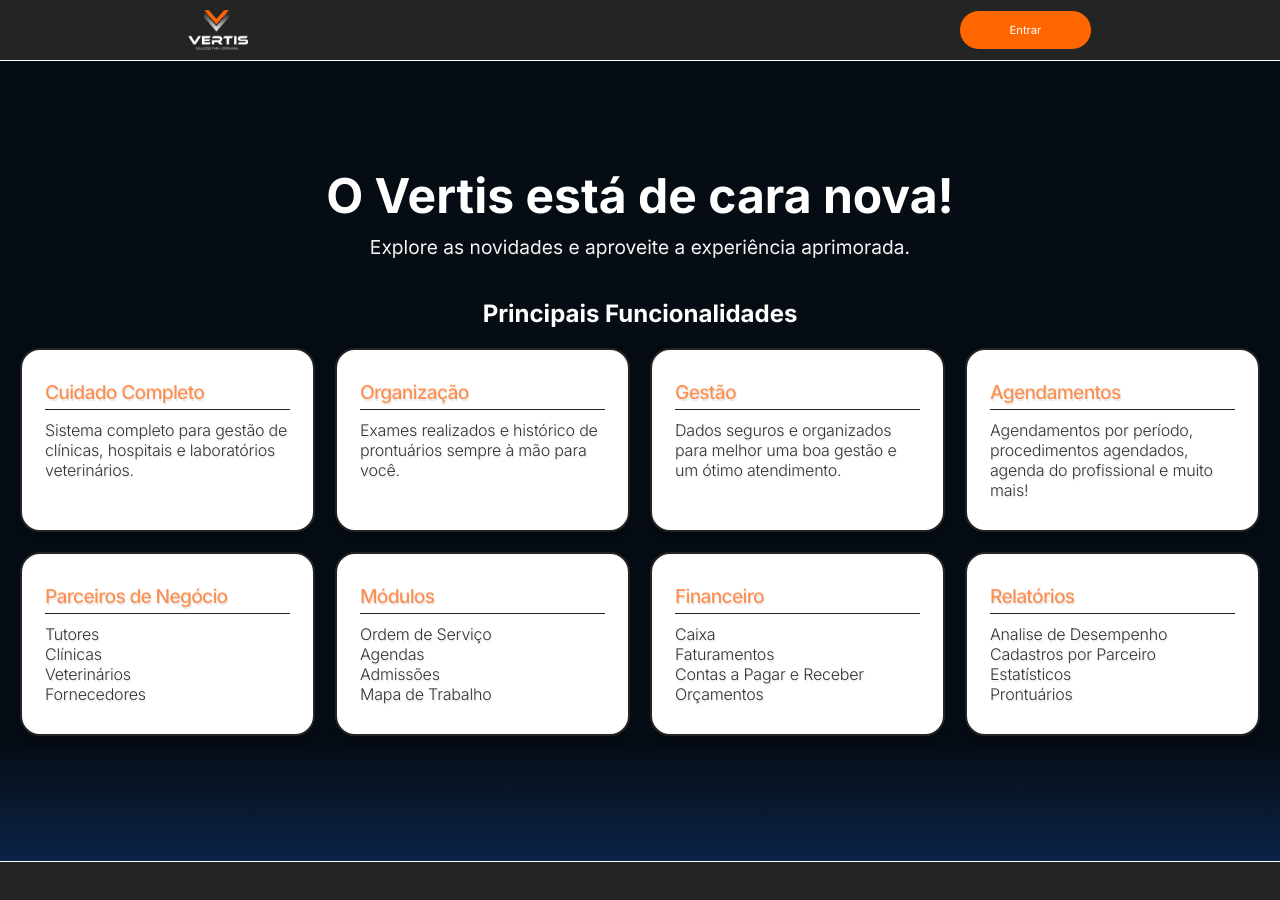
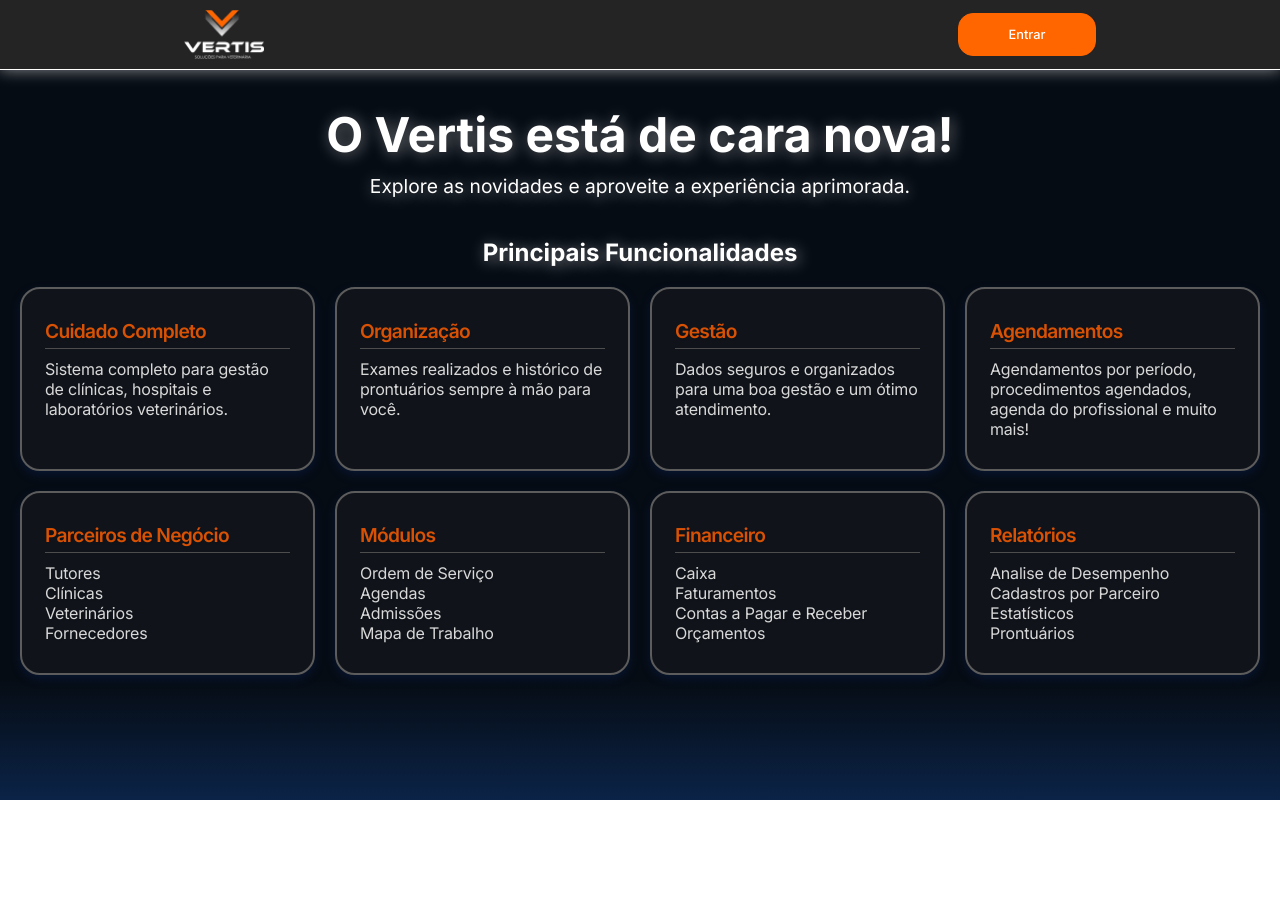
Before and after one commit to Kehs4/VertisWeb, a React (Vite) app in the folder VertisWeb/: page / in a window 1280 px wide. Shown: the top 900 px of the page. After the commit the page ends 800 px from the top, so only its background shows below. Built offline with nearby package versions, Linux system fonts and the light colour scheme.

Commit message:
Design changes on home and login pages.

```diff
--- a/VertisWeb/src/hooks/useAuth.ts
+++ b/VertisWeb/src/hooks/useAuth.ts
@@ -14,8 +14,8 @@
         setIsAuthenticated(false);
         // Opcional: fazer uma chamada à API para invalidar o cookie no backend
         fetch('/api/logout', { method: 'POST' });
-        // Redireciona para a página de login
-        window.location.href = '/login';
+        // Redireciona para a página de home
+        window.location.href = '/';
     }, []);
 
     useEffect(() => {
--- a/VertisWeb/src/pages/home/Home.css
+++ b/VertisWeb/src/pages/home/Home.css
@@ -15,29 +15,34 @@
 
 .header-vertis {
     display: flex;
+    z-index: 2;
+    position: fixed;
+    top: 0;
+    left: 0;
+    width: 100%;
     align-items: center;
     justify-content: space-around;
     padding: 10px;
     background-color: #242424;
     border-bottom: 1px solid #ffffff;
+    box-shadow: 0 0px 15px #fafafa8c;
 }
 
 .header-login-button {
     background-color: #ff6600;
-    border-radius: 30px;
-    padding: 12px 50px;
+    border-radius: 15px;
+    padding: 13px 50px;
     color: white;
-    border: 1px solid #242424;
-    font-size: 0.7rem;
+    font-size: 0.8rem;
+    border: 1px solid #ff6600;
     cursor: pointer;
-    font-weight: 400;
+    transition: all 0.4s;
+    font-weight: 500;
 }
 
 .header-login-button:hover {
-    border: 1px solid #ff6600;
-    transition: all 0.4s;
-    background-color: #ffffff;
-    color: #ff5e00;
+    background-color: #cc5302;
+    border: 1px solid #ffffff;
 }
 
 .section-dashboard {
@@ -61,6 +66,7 @@
     background: linear-gradient(90deg, #ffffff, #ffffff);
     background-clip: text;
     -webkit-text-fill-color: transparent;
+    text-shadow: 2px 2px 15px rgba(255, 255, 255, 0.411);
 }
 
 .dashboard-welcome-message p {
@@ -70,7 +76,7 @@
     background: linear-gradient(90deg, #ffffff 0%, #ffffff 100%);
     background-clip: text;
     -webkit-text-fill-color: transparent;
-    text-shadow: 1px 2px 1px rgba(24, 24, 24, 0.158);
+    text-shadow: 2px 2px 15px rgba(255, 255, 255, 0.521);
 }
 
 .dashboard-cards-title {
@@ -79,6 +85,7 @@
     -webkit-text-fill-color: transparent;
     text-align: center;
     margin-bottom: 10px;
+    text-shadow: 2px 2px 15px rgba(255, 255, 255, 0.521);
 }
 
 .dashboard-cards {
@@ -94,20 +101,19 @@
     flex-direction: column;
     max-width: 300px;
     padding: 30px 23px;
-    box-shadow: 0 4px 10px rgba(0, 0, 0, 0.205);
+    box-shadow: 0 4px 10px rgba(10, 32, 80, 0.473);
     transition: transform 0.3s ease;
-    border: 1px solid #c2c2c2;
     border-radius: 20px;
-    background-color: white;
-    border: 2px solid #242424;
+    background-color: rgba(46, 46, 46, 0.24);
+    border: 2px solid #5c5c5c;
 }
 
 .dashboard-card-title{
     font-size: 1.2rem;
     margin-bottom: 10px;
-    font-weight: 500;
-    color: #ff5e00a9;
-    border-bottom: 1px solid #242424;
+    font-weight: 600;
+    color: #ff5e00d7;
+    border-bottom: 1px solid #4d4d4d;
     padding-bottom: 5px;
     letter-spacing: -0.7px;
     text-shadow: 1px 2px 1px rgba(24, 24, 24, 0.096);
@@ -117,8 +123,8 @@
     display: flex;
     flex-direction: column;
     align-items: start;
-    font-weight: 300;
-    color: #333333;
+    font-weight: 400;
+    color: #d8d8d8;
     letter-spacing: -0.2px;
     text-shadow: 1px 2px 1px rgba(24, 24, 24, 0.096);
 }
@@ -127,23 +133,15 @@
     border: 2px solid #d16907;
     transition: all 0.2s;
     transform: translateY(-5px);
-    box-shadow: 0 0 15px 5px #1060aa80;
+    box-shadow: 0 0 8px 5px #1060aa80;
+    scale: 1.02;
 }
 
 .dashboard-card:hover .dashboard-card-content {
-    color: rgb(37, 37, 37);
+    color: rgb(255, 255, 255);
 }
 
 .dashboard-card:hover .dashboard-card-title {
-    border-bottom: 1px solid #0a1435;
+    border-bottom: 1px solid #a7a7a7;
+    color: #ff6600;
 }
-
-footer {
-    display: flex;
-    height: 15dvh;
-    align-items: center;
-    justify-content: center;
-    padding: 20px;
-    background-color: #242424;
-    border-top: 1px solid #ffffff;
-}
--- a/VertisWeb/src/pages/home/Home.tsx
+++ b/VertisWeb/src/pages/home/Home.tsx
@@ -13,7 +13,7 @@
     },
     {
         title: 'Gestão',
-        content: ['Dados seguros e organizados para melhor uma boa gestão e um ótimo atendimento.']
+        content: ['Dados seguros e organizados para uma boa gestão e um ótimo atendimento.']
     },
     {
         title: 'Agendamentos',
@@ -49,7 +49,7 @@
     return (
         <>
             <div className='header-vertis'>
-                <img src="/public/logo-white.png" alt="Logo Vertis" width={60} height={40} />
+                <img src="/public/logo-white.png" alt="Logo Vertis" width={80} />
 
                 <div className='header-menu'>
                     <nav className='header-nav'>
@@ -97,12 +97,6 @@
                     </div>
                 </div>
             </main>
-
-            <footer className='section-analytics'>
-                <div>
-
-                </div>
-            </footer>
         </>
     )
 }
--- a/VertisWeb/src/pages/login/Login.css
+++ b/VertisWeb/src/pages/login/Login.css
@@ -3,7 +3,7 @@
   height: 100dvh;
   display: flex;
   flex-direction: column;
-  gap: 40px;
+  gap: 30px;
   justify-content: center;
   align-items: center;
   background-color: #151515;
@@ -41,24 +41,23 @@
   border-top-right-radius: 15px;
   border-top-left-radius: 15px;
   text-transform: uppercase;
-  font-size: 0.4rem;
+  font-size: 0.42rem;
   letter-spacing: -0.8px;
   padding: 18px;
-  margin-bottom: -15px;
+  margin-bottom: -35px;
   font-weight: 600;
   box-shadow: 2px 3px 5px 0px rgba(151, 151, 151, 0.37);
 }
 
 .login-form-container {
   padding: 35px 40px;
-
 }
 
 .login-form {
   display: flex;
   flex-direction: column;
   width: 350px;
-  gap: 5px;
+  gap: 10px;
 }
 
 .login-label {
@@ -66,20 +65,20 @@
   font-weight: 300;
   color: rgba(0, 0, 0, 0.815);
   font-size: 0.9rem;
+  margin-top: 15px;
   letter-spacing: -0.5px;
-  text-shadow: 0px 1px 1px rgba(102, 102, 102, 0.068);
+  text-shadow: 0px 1px 4px rgba(102, 102, 102, 0.068);
 }
 
 .login-input {
   padding: 12px 8px;
-  border: 1px solid #c4c4c4e8;
+  border: 1px solid #c4c4c493;
   border-radius: 12px;
   color: black;
   outline: none;
   font-size: 0.9rem;
   width: 100%;
-  margin-bottom: 20px;
-
+  box-shadow: 0 1px 5px 1px rgba(189, 189, 189, 0.226);
 }
 
 .login-input::placeholder {
@@ -92,15 +91,11 @@
   transition: all 0.5s;
 }
 
-.login-options {
-  margin-top: -20px;
-}
-
 .login-forgot-password {
   text-align: right;
   font-size: 0.8rem;
-  font-weight: 300;
-  color: #fd5d00;
+  font-weight: 400;
+  color: #fd5d00e1;
   text-decoration: none;
   text-shadow: 0px 1px 1px rgba(68, 68, 68, 0.062);
 
@@ -111,8 +106,8 @@
 }
 
 .login-remember-me {
-  color: #8d8d8d;
-  font-weight: 300;
+  color: #464646c2;
+  font-weight: 400;
   text-decoration: none;
   font-size: 0.8rem;
   text-shadow: 0px 1px 1px rgba(77, 73, 73, 0.068);
@@ -120,6 +115,7 @@
 
 .login-button {
   width: 100%;
+  gap: 10px;
   padding: 12px;
   border-radius: 25px;
   background-color: black;
@@ -128,14 +124,38 @@
   font-size: 1rem;
   font-weight: 500;
   letter-spacing: -0.9px;
+  transition: background-color 0.4s, color 0.4s;
+  display: flex; /* Adicionado para centralizar o conteúdo */
+  align-items: center; /* Adicionado para centralizar verticalmente */
+  justify-content: center; /* Adicionado para centralizar horizontalmente */
   cursor: pointer;
   box-shadow: 0 1px 5px 2px rgba(95, 95, 95, 0.199);
-  margin-top: 40px;
+  margin-top: 20px;
 }
 
 .login-button:hover {
   background-color: white;
   border: 1px solid black;
   color: black;
-  transition: background-color 0.3s;
 }
+
+/* Estilos para o botão de mostrar/ocultar senha */
+.password-toggle-icon {
+  width: 25px;
+  height: 25px;
+  position: absolute;
+  left: 90%;
+  top: 50%; /* Posiciona o topo do ícone no meio do pai */
+  transform: translateY(-50%); /* Ajusta para centralizar verticalmente */
+  z-index: 2; /* Garante que o botão esteja acima do input e seja clicável */
+  color: #888; /* Garante a cor do ícone */
+  background: none; /* Garante que não tenha fundo */
+  cursor: pointer;
+  border: none;
+}
+
+.password-toggle-icon svg {
+  margin: -12px;
+  width: 22px;
+
+}
```
Also changed, not shown: VertisWeb/src/pages/login/Login.tsx (+19 -20 lines).
